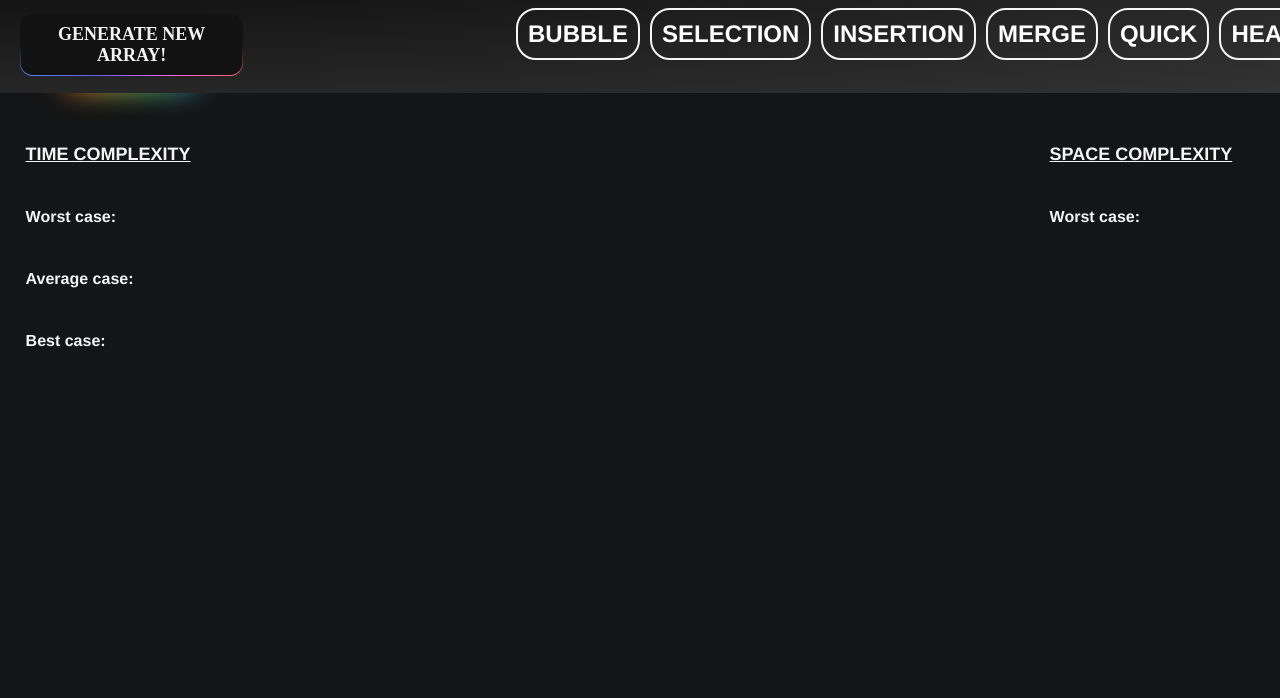
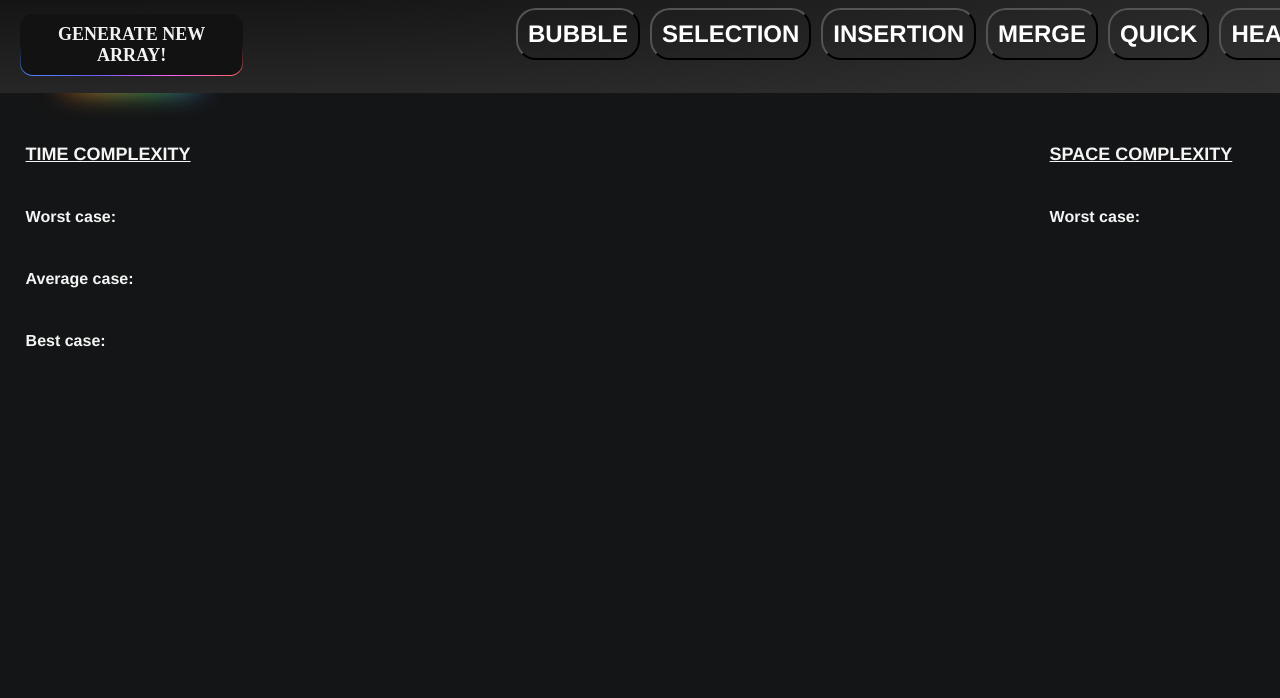
Before and after one commit to Vaibhav-kesarwani/Sorting-visualizer, a plain HTML site: page index.html in a window 1280 px wide. Shown: the part 102-800 px from the top of the page. Drawn offline with Linux system fonts and the light colour scheme; a script that the page names is missing.

Commit message:
change the color and border scheme

```diff
--- a/css/style.css
+++ b/css/style.css
@@ -151,10 +151,9 @@ nav .header_right .algos {
 
 nav .header_right .algos button {
   background-color: transparent;
-  border: 2px solid #f5f5f5;
   gap: 10px;
   color: white;
-  outline: none;
+  outline: 1px;
   padding: 10px;
   font-size: x-large;
   border-radius: 20px;
@@ -173,6 +172,7 @@ nav .header_right .algos .butt_unselected:hover {
 }
 
 nav .header_right .algos .butt_selected {
+  border: 2px solid yellow;
   background-color: #f5f5f5;
   color: black;
 }
```
